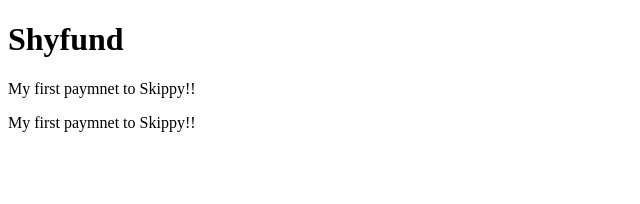
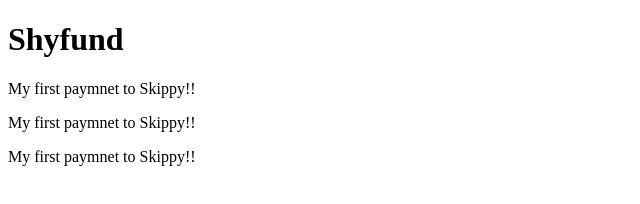
Before and after one commit to Ewhite9/Shyfund_AI, a plain HTML site: page index.html in a window 1280 px wide. Shown: the whole page, without its empty margins (0-640 px from the left). Drawn offline with Linux system fonts and the light colour scheme.

Commit message:
asdasdsad

```diff
--- a/index.html
+++ b/index.html
@@ -6,5 +6,6 @@
 </ br>
 <p>My first paymnet to Skippy!!</p>
 <p>My first paymnet to Skippy!!</p>
+<p>My first paymnet to Skippy!!</p>
 </body>
 </html>
```
